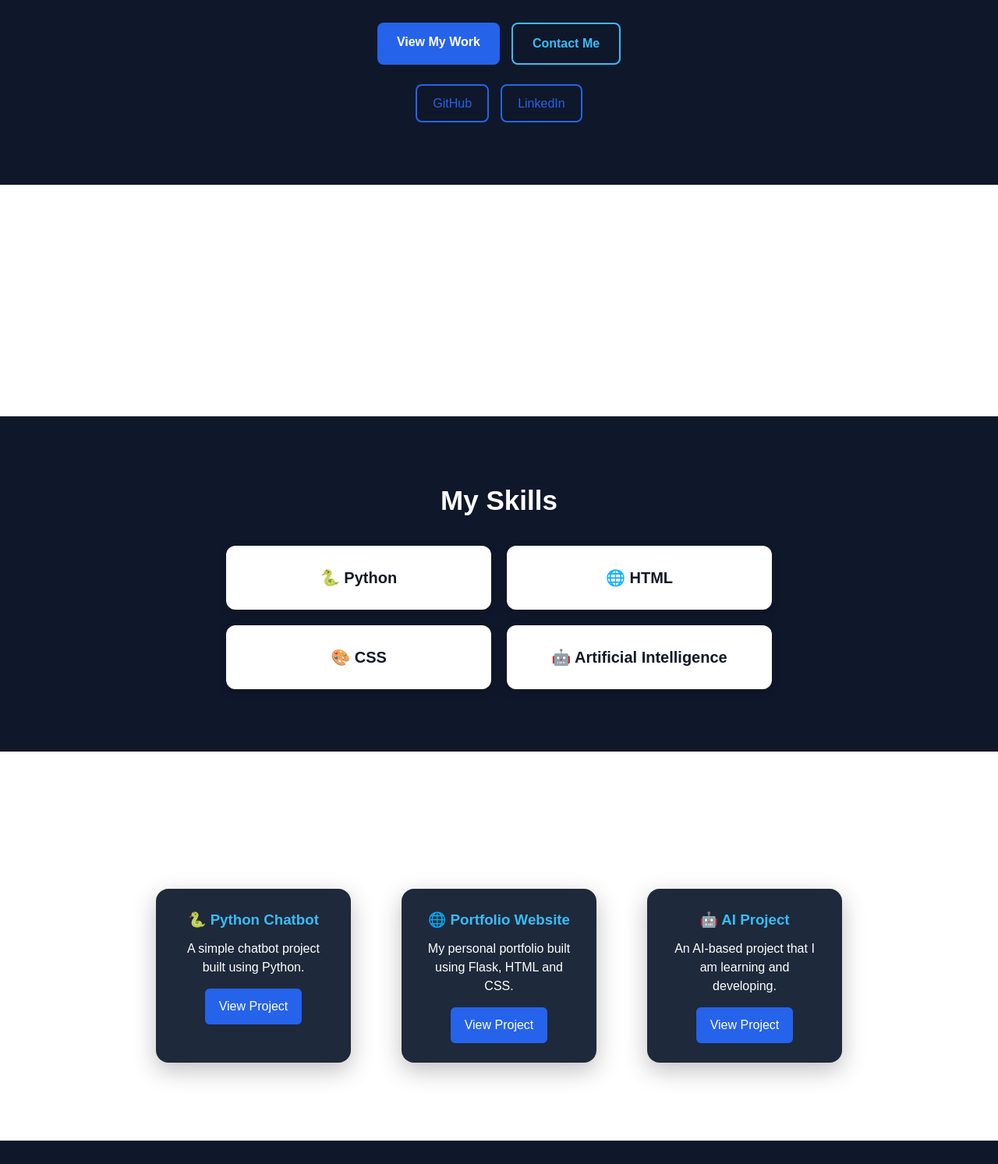
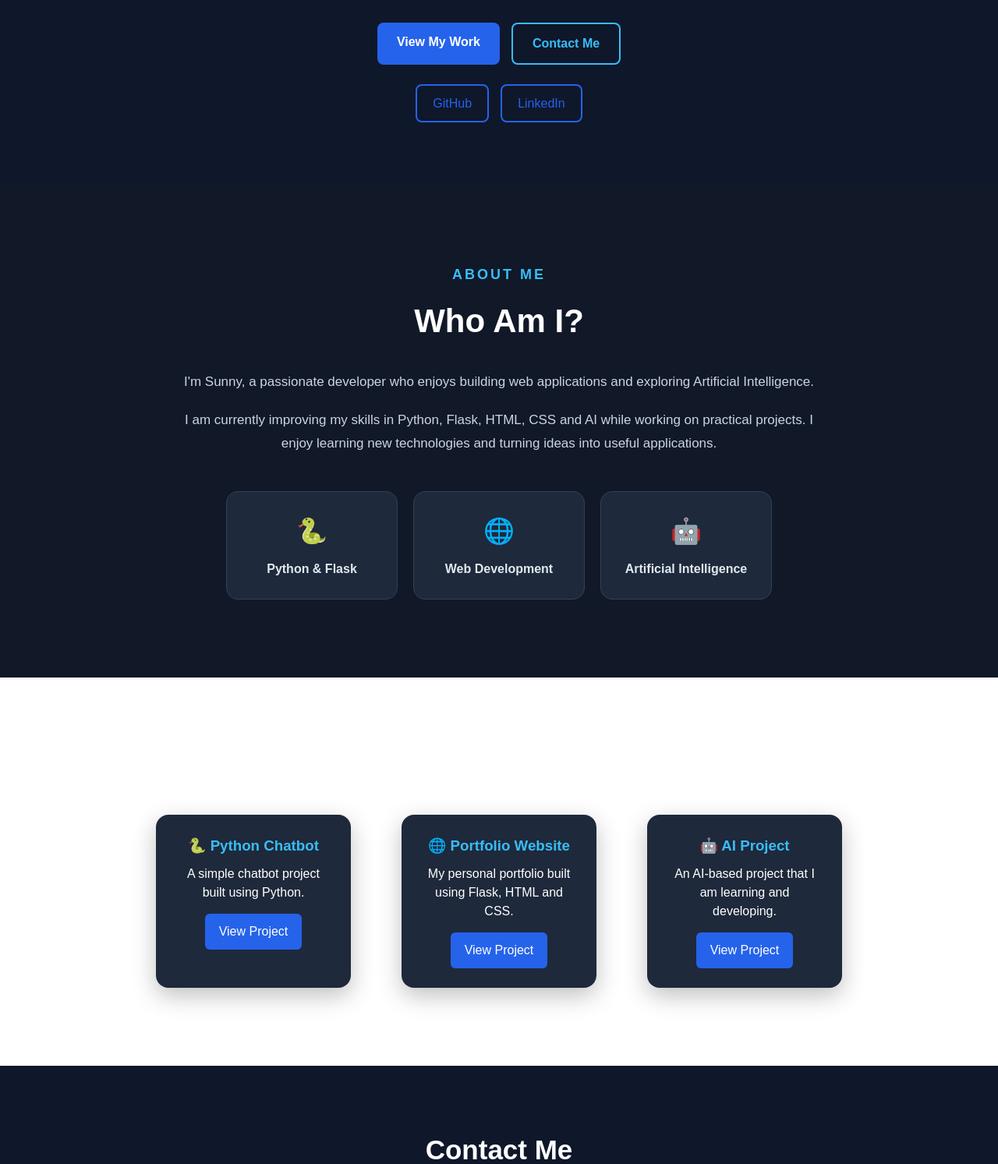
Before and after one commit to yenugulasubhashchandra-max/sunny-portfolio, a Flask app: page / in a window 1280 px wide. Shown: the part 630-2123 px from the top of the page at 78% size. Run offline with Flask 3, Linux system fonts and the light colour scheme.

Commit message:
Improve hero and about section design

```diff
--- a/static/style.css
+++ b/static/style.css
@@ -619,3 +619,169 @@ button {
         font-size: 16px;
     }
 }
+
+/* ===== ABOUT SECTION ===== */
+
+.about {
+    padding: 90px 20px;
+    text-align: center;
+}
+
+.about-content {
+    max-width: 800px;
+    margin: auto;
+}
+
+.section-label {
+    color: #38bdf8;
+    font-size: 14px;
+    font-weight: bold;
+    letter-spacing: 3px;
+}
+
+.about h2 {
+    font-size: 40px;
+    margin: 10px 0 25px;
+}
+
+.about-content>p:not(.section-label) {
+    color: #cbd5e1;
+    font-size: 17px;
+    line-height: 1.8;
+    margin-bottom: 18px;
+}
+
+.about-highlights {
+    display: flex;
+    justify-content: center;
+    gap: 20px;
+    flex-wrap: wrap;
+    margin-top: 35px;
+}
+
+.about-highlights div {
+    min-width: 180px;
+    padding: 20px;
+    background: #1e293b;
+    border-radius: 12px;
+}
+
+.about-highlights strong {
+    display: block;
+    font-size: 30px;
+    margin-bottom: 8px;
+}
+
+.about-highlights span {
+    color: #e2e8f0;
+    font-weight: bold;
+}
+
+@media (max-width: 600px) {
+    .about {
+        padding: 70px 20px;
+    }
+
+    .about h2 {
+        font-size: 32px;
+    }
+
+    .about-highlights {
+        flex-direction: column;
+        align-items: center;
+    }
+
+    .about-highlights div {
+        width: 100%;
+        max-width: 300px;
+        box-sizing: border-box;
+    }
+}
+
+/* ===== DARK ABOUT SECTION ===== */
+
+.about {
+    background: #111827;
+    color: white;
+    padding: 100px 20px;
+}
+
+.about-content {
+    max-width: 850px;
+    margin: auto;
+    text-align: center;
+}
+
+.section-label {
+    color: #38bdf8;
+    font-size: 14px;
+    font-weight: bold;
+    letter-spacing: 3px;
+}
+
+.about h2 {
+    color: white;
+    font-size: 42px;
+    margin: 10px 0 30px;
+}
+
+.about-content>p:not(.section-label) {
+    color: #cbd5e1;
+    font-size: 17px;
+    line-height: 1.8;
+}
+
+.about-highlights {
+    margin-top: 45px;
+    display: flex;
+    justify-content: center;
+    gap: 20px;
+    flex-wrap: wrap;
+}
+
+.about-highlights div {
+    width: 220px;
+    padding: 25px 20px;
+    background: #1e293b;
+    border: 1px solid #334155;
+    border-radius: 15px;
+    transition: 0.3s;
+}
+
+.about-highlights div:hover {
+    transform: translateY(-8px);
+    border-color: #38bdf8;
+    box-shadow: 0 10px 30px rgba(56, 189, 248, 0.15);
+}
+
+.about-highlights strong {
+    display: block;
+    font-size: 32px;
+    margin-bottom: 10px;
+}
+
+.about-highlights span {
+    color: #e2e8f0;
+    font-weight: bold;
+}
+
+@media (max-width: 600px) {
+    .about {
+        padding: 70px 20px;
+    }
+
+    .about h2 {
+        font-size: 34px;
+    }
+
+    .about-highlights {
+        flex-direction: column;
+        align-items: center;
+    }
+
+    .about-highlights div {
+        width: 100%;
+        max-width: 320px;
+        box-sizing: border-box;
+    }
+}
--- a/templates/index.html
+++ b/templates/index.html
@@ -71,25 +71,46 @@
 
 
     <section class="about" id="about">
-        <h2>About Me</h2>
 
-        <p>
-            I am Sunny, a B.Tech student interested in Python,
-            Artificial Intelligence and Web Development.
-            I enjoy learning new technologies and building projects.
-        </p>
-    </section>
+        <div class="about-content">
 
+            <p class="section-label">ABOUT ME</p>
 
-    <section class="skills" id="skills">
-        <h2>My Skills</h2>
+            <h2>Who Am I?</h2>
 
-        <div class="skill-box">
-            <div class="skill">🐍 Python</div>
-            <div class="skill">🌐 HTML</div>
-            <div class="skill">🎨 CSS</div>
-            <div class="skill">🤖 Artificial Intelligence</div>
+            <p>
+                I'm Sunny, a passionate developer who enjoys building
+                web applications and exploring Artificial Intelligence.
+            </p>
+
+            <p>
+                I am currently improving my skills in Python, Flask,
+                HTML, CSS and AI while working on practical projects.
+                I enjoy learning new technologies and turning ideas
+                into useful applications.
+            </p>
+
+            <div class="about-highlights">
+
+                <div>
+                    <strong>🐍</strong>
+                    <span>Python & Flask</span>
+                </div>
+
+                <div>
+                    <strong>🌐</strong>
+                    <span>Web Development</span>
+                </div>
+
+                <div>
+                    <strong>🤖</strong>
+                    <span>Artificial Intelligence</span>
+                </div>
+
+            </div>
+
         </div>
+
     </section>
 
 
```
